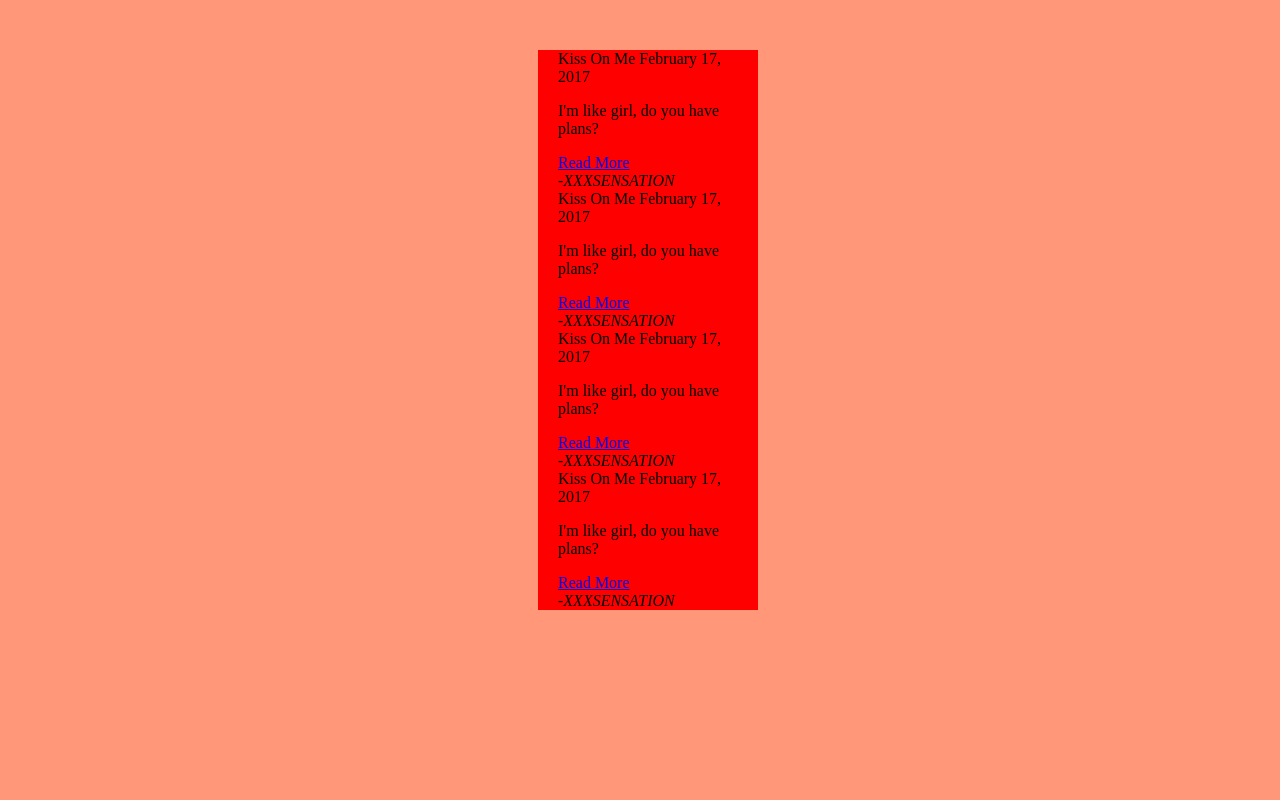
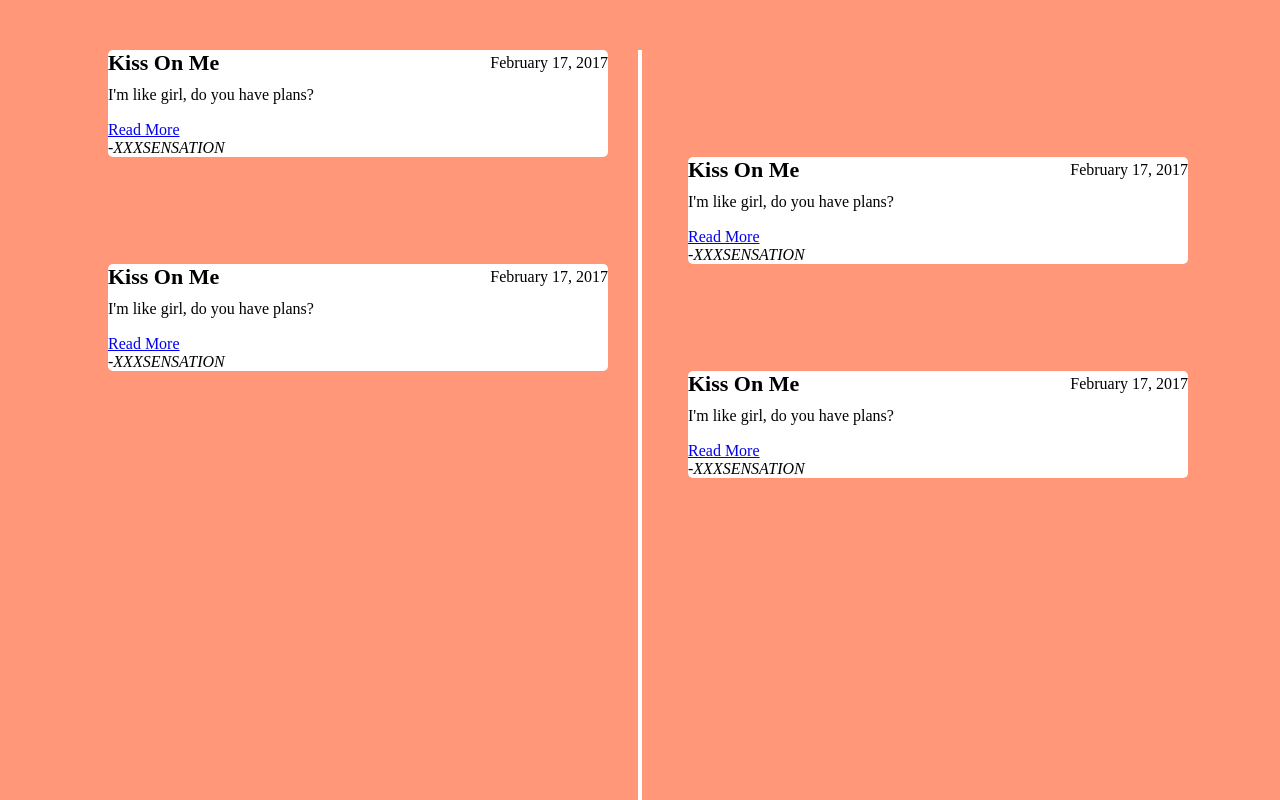
Before and after one commit to daeclan/xxxsensation.org, a plain HTML site: page index.html in a window 1280 px wide. Shown: the top 800 px of the page. Drawn offline with Linux system fonts and the light colour scheme.

Commit message:
fixed padding

```diff
--- a/index.html
+++ b/index.html
@@ -12,6 +12,7 @@
 
 <body>
   <div class="wrapper">
+    <div class="center-line"></div>
     <div class="row row-1">
       <section>
           <div class="details">
--- a/style.css
+++ b/style.css
@@ -6,10 +6,18 @@ html, body {
 }
 
 .wrapper{
-  background: red;
-  max-width: 180px;
+  max-width: 1080px;
   margin: 50px auto;
   padding: 0 20px;
+}
+
+.wrapper .center-line{
+  position: absolute;
+  height: 100%;
+  width: 4px;
+  background: #fff;
+  left: 50%;
+  transform: translateX(-50%);
 }
 
 .wrapper .row{
@@ -17,8 +25,47 @@ html, body {
   justify-content: flex-start;
 }
 
+.wrapper .row-1{
+  display: flex;
+  justify-content: flex-start;
+}
+
+.wrapper .row-2{
+  display: flex;
+  justify-content: flex-end;
+}
+
+.wrapper .row-3{
+  display: flex;
+  justify-content: flex-start;
+}
+
+.wrapper .row-4{
+  display: flex;
+  justify-content: flex-end;
+}
+
 .wrapper .row section{
-  background: red ;
+  background: #fff ;
+  border-radius: 5px;
+  width: calc(50% - 40px);
+  /* padding: 0 20px; */
+}
+
+.row section .details,
+.row section .bottom{
+  display: flex;
+  align-items: center;
+  justify-content: space-between
+}
+
+.row section .details .title{
+  font-size: 22px;
+  font-weight: 600;
+}
+
+.row section p{
+  margin: 10px 0 17px 0;
 }
 
 .maindiv {
```
